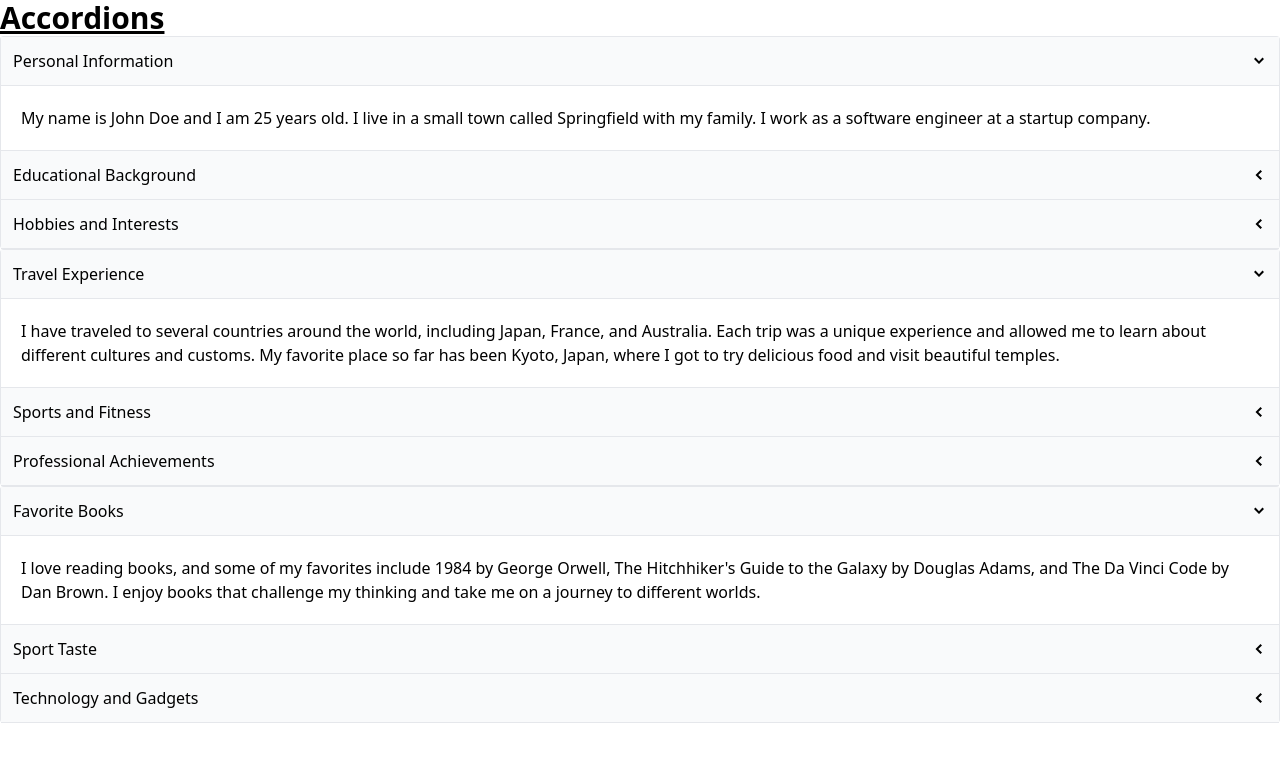
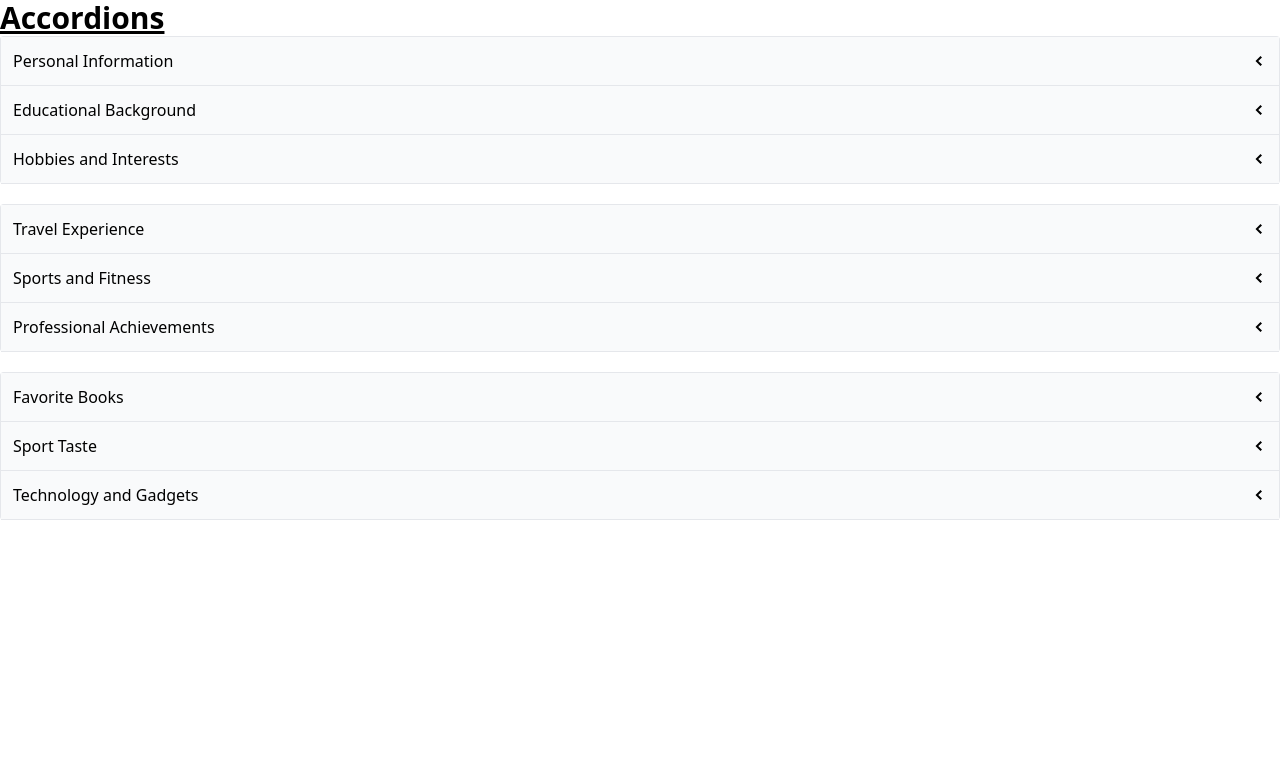
Before and after one commit to AhmedHafez1/compos, a React (Create React App) app: page / in a window 1280 px wide. Shown: the top 762 px of the page. Built offline with nearby package versions, Linux system fonts and the light colour scheme; the HTML template or start-up script is replaced by a standard one.

Commit message:
closing accordion

```diff
--- a/src/components/Accordion.js
+++ b/src/components/Accordion.js
@@ -2,7 +2,13 @@ import { useState } from 'react';
 import { GoChevronDown, GoChevronLeft } from 'react-icons/go';
 
 const Accordion = ({ items }) => {
-  const [expandedIndex, setExpandedIndex] = useState(0);
+  const [expandedIndex, setExpandedIndex] = useState(-1);
+  const changeExpandedIndex = (newIndex) => {
+    return () => {
+      if (newIndex === expandedIndex) setExpandedIndex(-1);
+      else setExpandedIndex(newIndex);
+    };
+  };
 
   const renderedItems = items.map(({ label, content }, i) => {
     const isExpanded = i === expandedIndex;
@@ -13,7 +19,7 @@ const Accordion = ({ items }) => {
       <div key={i}>
         <h4
           className="flex justify-between border-b bg-gray-50 p-3 items-center cursor-pointer"
-          onClick={() => setExpandedIndex(i)}
+          onClick={changeExpandedIndex(i)}
         >
           {label}
           {icon}
@@ -24,7 +30,7 @@ const Accordion = ({ items }) => {
     );
   });
 
-  return <div className="border-x border-t rounded">{renderedItems}</div>;
+  return <div className="border-x border-t rounded mb-5">{renderedItems}</div>;
 };
 
 export default Accordion;
```
